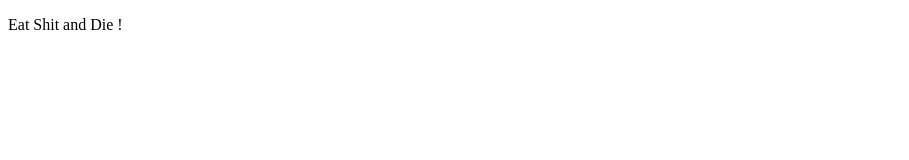
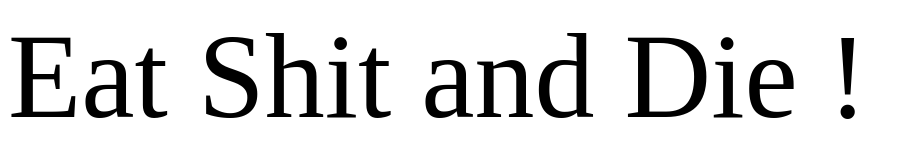
Before and after one commit to ajmeese7/eatshitanddie.xyz, a plain HTML site: page index.html in a window 1280 px wide. Shown: the whole page, without its empty margins (0-909 px from the left). Drawn offline with Linux system fonts and the light colour scheme.

Commit message:
Added CSS
Text big and centered :)

```diff
--- a/index.html
+++ b/index.html
@@ -27,6 +27,15 @@
 
 			gtag('config', 'G-VKBYM1HMVN');
 		</script>
+
+		<style>
+			p {
+				font-size: 120px;
+				margin: auto;
+				display: inline-block;
+				text-align: center;
+			}
+		</style>
 	</head>
 	<body>
 		<p>Eat Shit and Die !</p>
```
